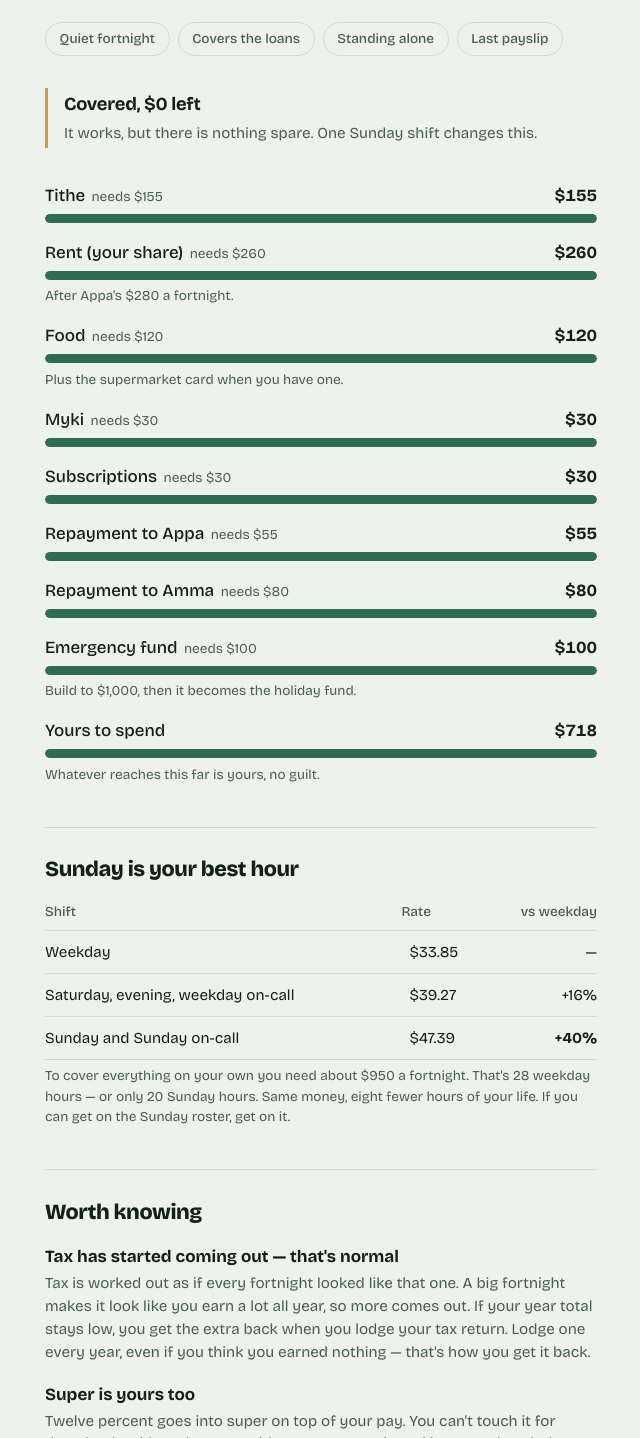
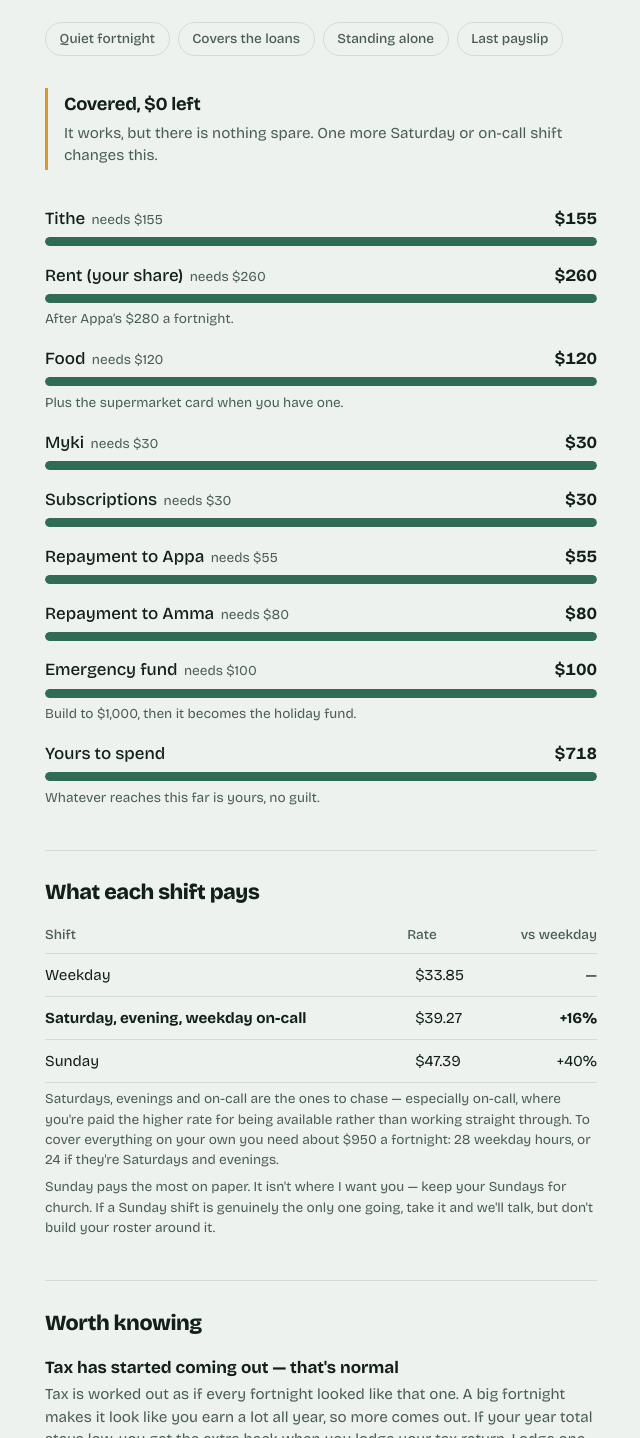
Before and after one commit to lejothomas/Lismol, a plain HTML site: page index.html in a window 1280 px wide. Shown: the part 376-1814 px from the top of the page, without its empty margins (319-959 px from the left). Drawn offline with nearby package versions, Linux system fonts and the light colour scheme.

Commit message:
Add files via upload

```diff
--- a/index.html
+++ b/index.html
@@ -113,7 +113,7 @@ td:first-child{font-variant-numeric:tabular-nums;padding-left:0}
   <div class="quick">
     <button type="button" data-a="12.25" data-b="2.75" data-c="0">Quiet fortnight</button>
     <button type="button" data-a="14" data-b="4" data-c="0">Covers the loans</button>
-    <button type="button" data-a="14" data-b="8" data-c="4">Standing alone</button>
+    <button type="button" data-a="14" data-b="12" data-c="0">Standing alone</button>
     <button type="button" data-a="13.75" data-b="15.5" data-c="10">Last payslip</button>
   </div>
 
@@ -121,18 +121,19 @@ td:first-child{font-variant-numeric:tabular-nums;padding-left:0}
 
   <div id="buckets"></div>
 
-  <h2 class="sec">Sunday is your best hour</h2>
+  <h2 class="sec">What each shift pays</h2>
   <div class="scroll">
   <table>
     <thead><tr><th>Shift</th><th>Rate</th><th>vs weekday</th></tr></thead>
     <tbody>
       <tr><td>Weekday</td><td>$33.85</td><td>&mdash;</td></tr>
-      <tr><td>Saturday, evening, weekday on-call</td><td>$39.27</td><td>+16%</td></tr>
-      <tr><td>Sunday and Sunday on-call</td><td>$47.39</td><td><strong>+40%</strong></td></tr>
+      <tr><td><strong>Saturday, evening, weekday on-call</strong></td><td>$39.27</td><td><strong>+16%</strong></td></tr>
+      <tr><td>Sunday</td><td>$47.39</td><td>+40%</td></tr>
     </tbody>
   </table>
   </div>
-  <p class="note">To cover everything on your own you need about $950 a fortnight. That's 28 weekday hours &mdash; or only 20 Sunday hours. Same money, eight fewer hours of your life. If you can get on the Sunday roster, get on it.</p>
+  <p class="note">Saturdays, evenings and on-call are the ones to chase &mdash; especially on-call, where you're paid the higher rate for being available rather than working straight through. To cover everything on your own you need about $950 a fortnight: 28 weekday hours, or 24 if they're Saturdays and evenings.</p>
+  <p class="note">Sunday pays the most on paper. It isn't where I want you &mdash; keep your Sundays for church. If a Sunday shift is genuinely the only one going, take it and we'll talk, but don't build your roster around it.</p>
 
   <h2 class="sec">Worth knowing</h2>
   <div class="rule">
@@ -228,7 +229,7 @@ td:first-child{font-variant-numeric:tabular-nums;padding-left:0}
     } else if(left < 40){
       verdict.className = 'verdict tight';
       v.textContent = 'Covered, ' + money(left) + ' left';
-      p.textContent = 'It works, but there is nothing spare. One Sunday shift changes this.';
+      p.textContent = 'It works, but there is nothing spare. One more Saturday or on-call shift changes this.';
     } else {
       verdict.className = 'verdict';
       v.textContent = money(left) + ' is yours';
```
